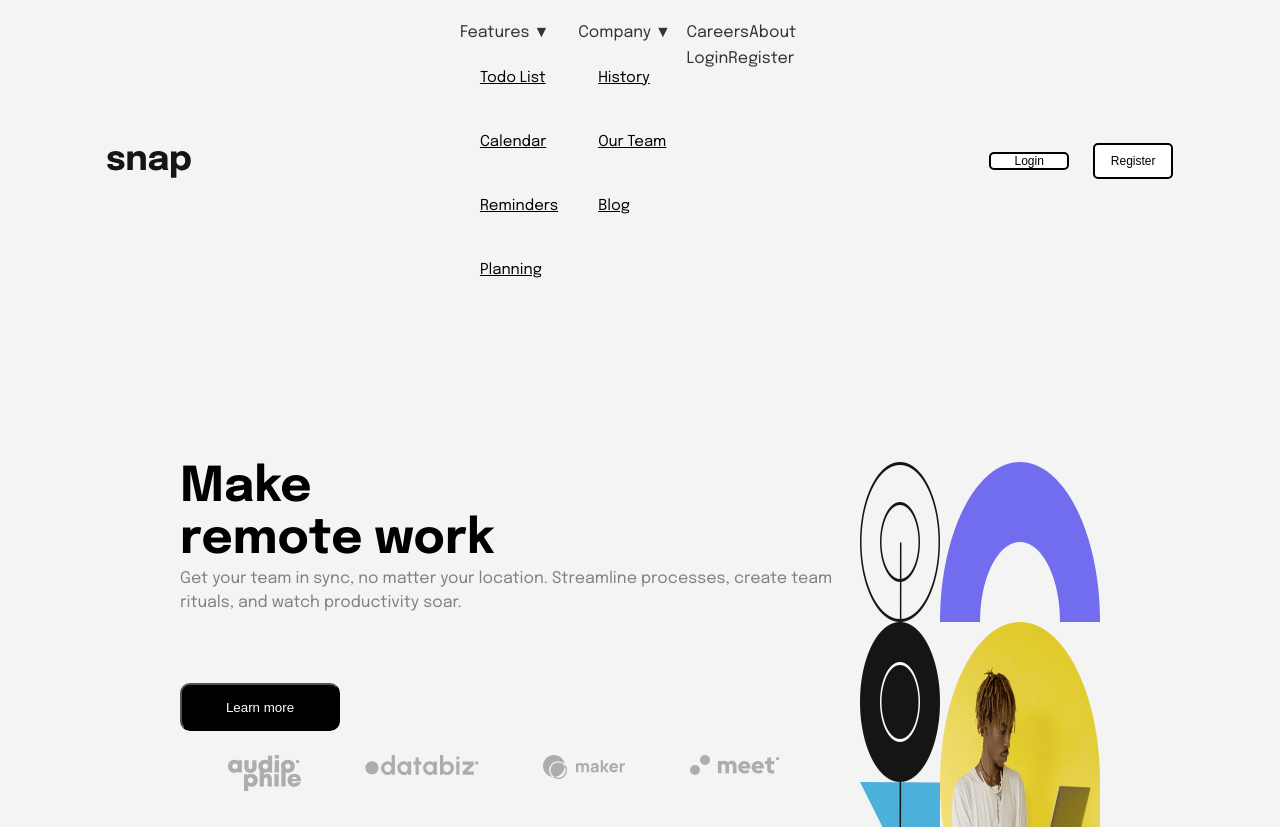
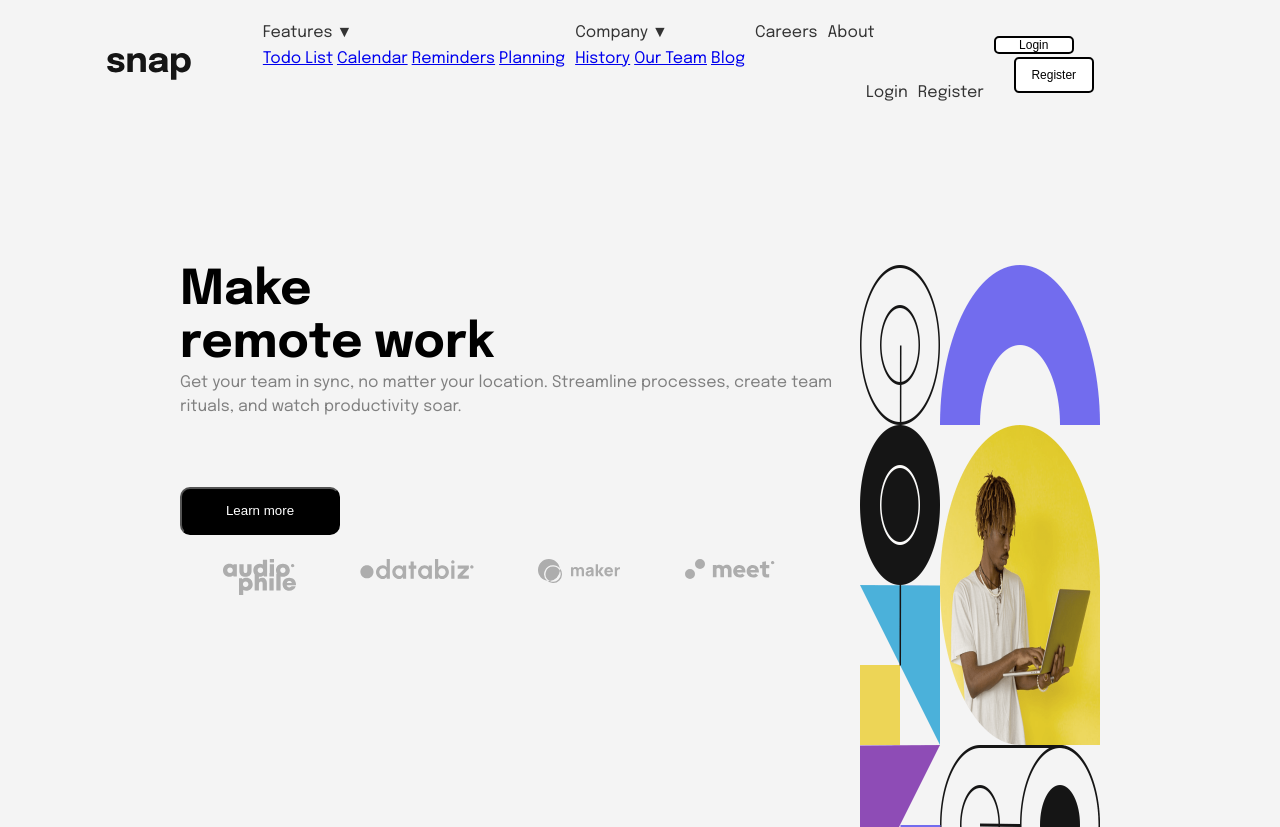
Before and after one commit to josemaina03/Navigation, a plain HTML site: page index.html in a window 1280 px wide. Shown: the top 827 px of the page. Drawn offline with Linux system fonts and the light colour scheme.

Commit message:
Update style.css

```diff
--- a/css/style.css
+++ b/css/style.css
@@ -45,41 +45,26 @@ header .navbar ul li {
     float: left;
 }
 
-header .navbar ul li a {
-    font-size: .9375rem;
-    padding: 1.25rem;
-    color: #000;
-    display: block;
-}
+ ul.left {
+    display: inline-block;
+    margin: 0;
+    padding: 0;
+    list-style-type: none;
+  }
 
-header .navbar ul li a:hover {
-    cursor: pointer;
-    background-color: lightgray;
-    color: #000;
-}
+  ul.right {
+    display: inline-block;
+    margin: 15;
+    padding: 0;
+    list-style-type: none;
+    float: right;
+  }
 
-header .navbar ul li ul {
-    position: absolute;
-    left: 0;
-    width: 6.25rem;
-    display: none;
-    background-color: #fff;
-}
+  ul li {
+    display: inline-block;
+    margin-right: 10px;
+  }
 
-header .navbar ul li ul li {
-    width: 100%;
-    border-top: .0625rem solid #fff;
-}
-
-header .navbar ul li ul li ul {
-    left: 12.5rem;
-    top: 0;
-}
-
-header .navbar ul li:hover > ul,
-header .navbar ul li:focus-within > ul {
-    display: inline;
-}
 
 #menu-bar {
     display: none;
```
